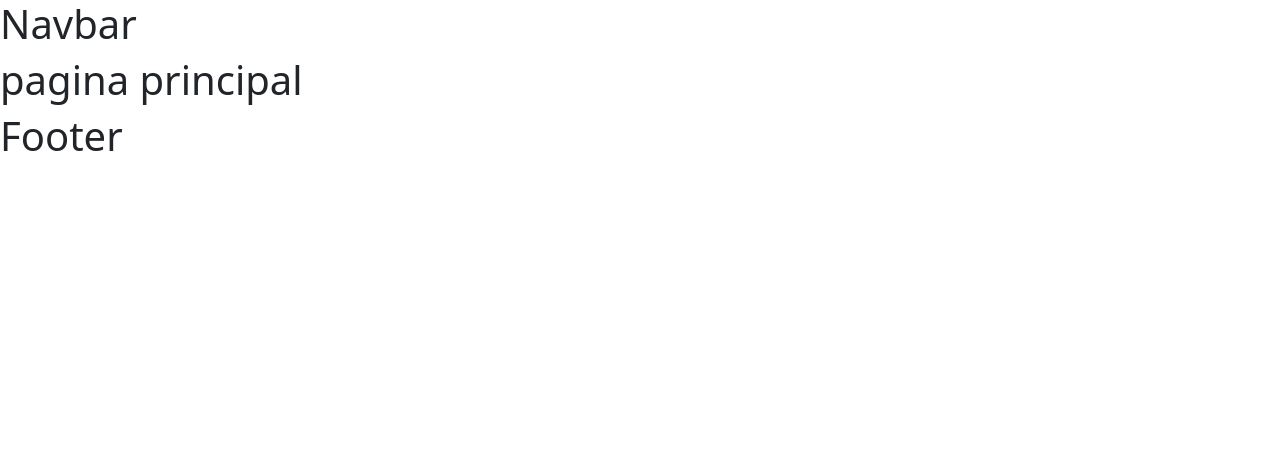
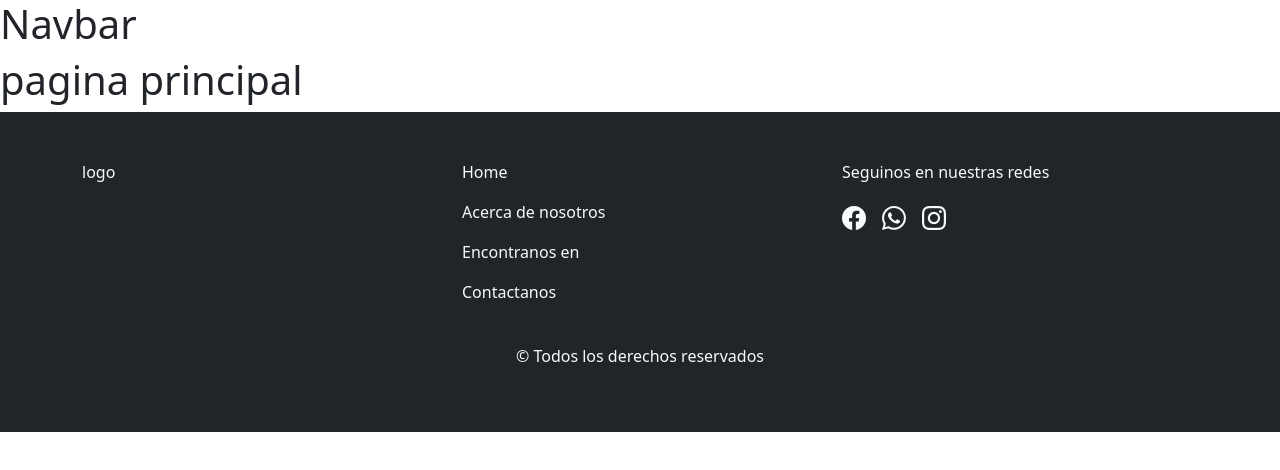
Before and after one commit to 22AGabriel/PF-Restaurante, a React (Create React App) app: page / in a window 1280 px wide. Shown: the top 470 px of the page. Built offline with nearby package versions, Linux system fonts and the light colour scheme.

Commit message:
empece con maquetado del footer

```diff
--- a/src/components/common/Footer.jsx
+++ b/src/components/common/Footer.jsx
@@ -1,10 +1,30 @@
 import React from 'react';
+import { Container, Row, Col } from 'react-bootstrap';
 
 const Footer = () => {
     return (
-        <div>
-            <h1>Footer</h1>
-        </div>
+        <section className='py-5 bg-dark text-light'>
+            <Container>
+                <Row>
+                    <Col>
+                    <p>logo</p>
+                    </Col>
+                    <Col>
+                    <p>Home</p>
+                    <p>Acerca de nosotros</p>
+                    <p>Encontranos en</p>
+                    <p>Contactanos</p>
+                    </Col>
+                    <Col>
+                    <p>Seguinos en nuestras redes</p>
+                    <i class="bi bi-facebook fs-4 me-3"></i>
+                    <i class="bi bi-whatsapp fs-4 me-3"></i>
+                    <i class="bi bi-instagram fs-4"></i>
+                    </Col>
+                </Row>
+            </Container>
+                <p className='text-center mt-4'>&copy; Todos los derechos reservados</p>
+        </section>
     );
 };
 
```
